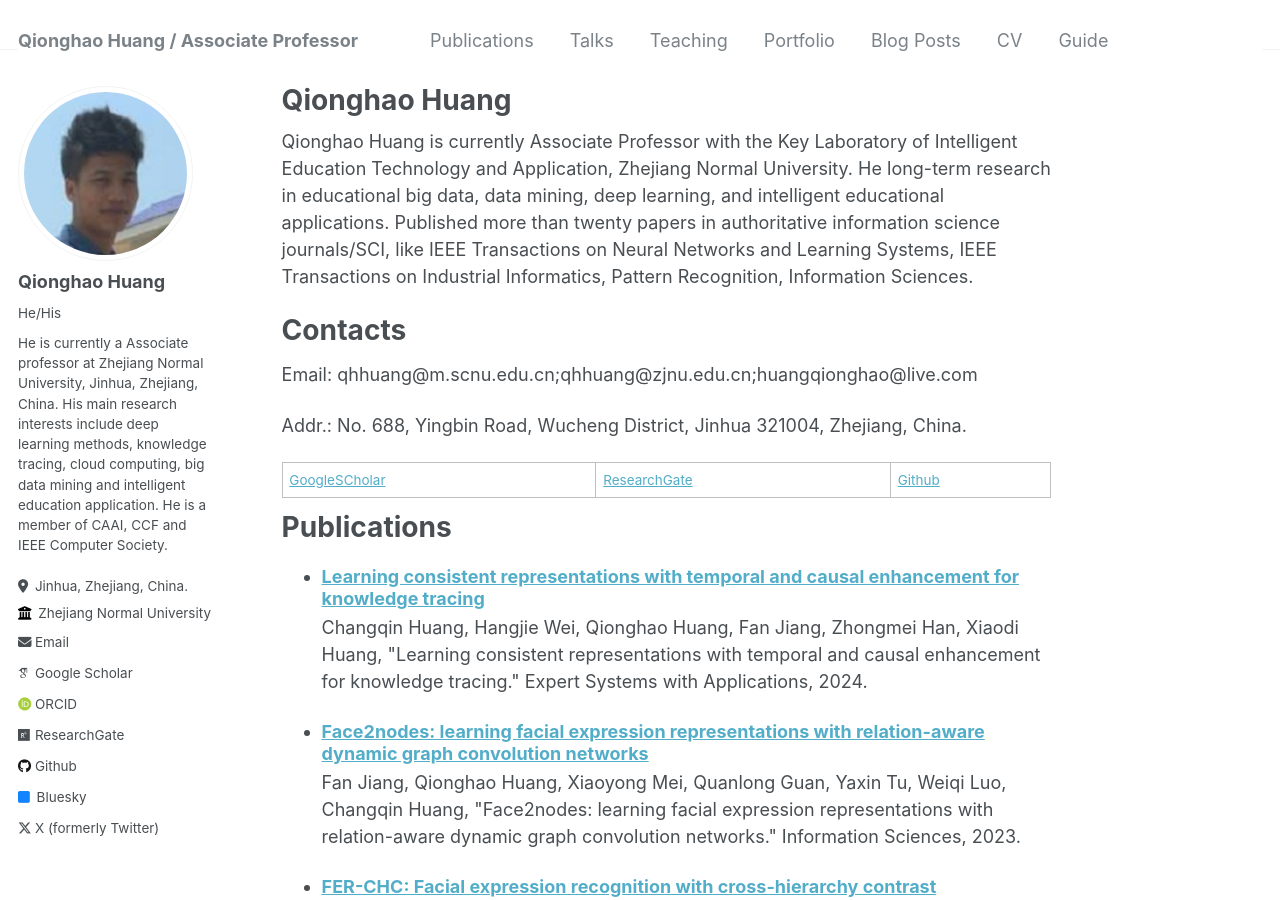
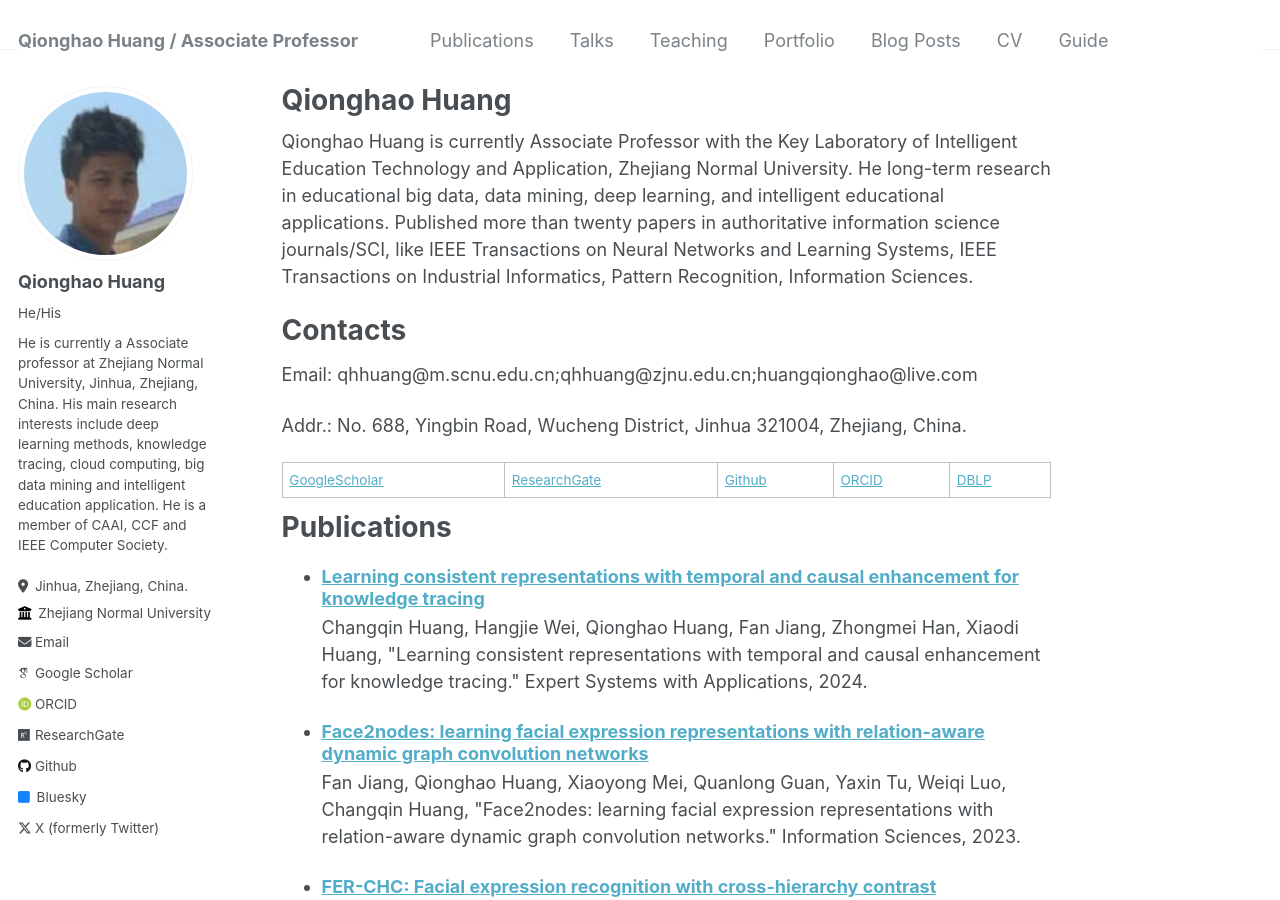
Before and after one commit to qhhuang-ai/qhhuang-ai.github.io, a Jekyll site: the page built from _pages/about.md, in a window 1280 px wide and 900 px high. Built offline with Jekyll 4.4.1, drawn with Linux system fonts in a browser that asks for light colours; some web fonts are replaced.

Commit message:
update cv

```diff
--- a/_pages/about.md
+++ b/_pages/about.md
@@ -17,7 +17,7 @@ Email: qhhuang@m.scnu.edu.cn;qhhuang@zjnu.edu.cn;huangqionghao@live.com
 
 Addr.: No. 688, Yingbin Road, Wucheng District, Jinhua 321004, Zhejiang, China.
 
-[GoogleSCholar](https://scholar.google.com/citations?user=bdssb20AAAAJ)|[ResearchGate](https://www.researchgate.net/profile/Qionghao-Huang/)|[Github](https://github.com/qhhuang-ai)
+[GoogleScholar](https://scholar.google.com/citations?user=bdssb20AAAAJ)|[ResearchGate](https://www.researchgate.net/profile/Qionghao-Huang/)|[Github](https://github.com/qhhuang-ai)|[ORCID](https://orcid.org/0000-0002-5041-6093)|[DBLP](https://dblp.uni-trier.de/pid/234/8155.html)
 
 
 Publications
```
